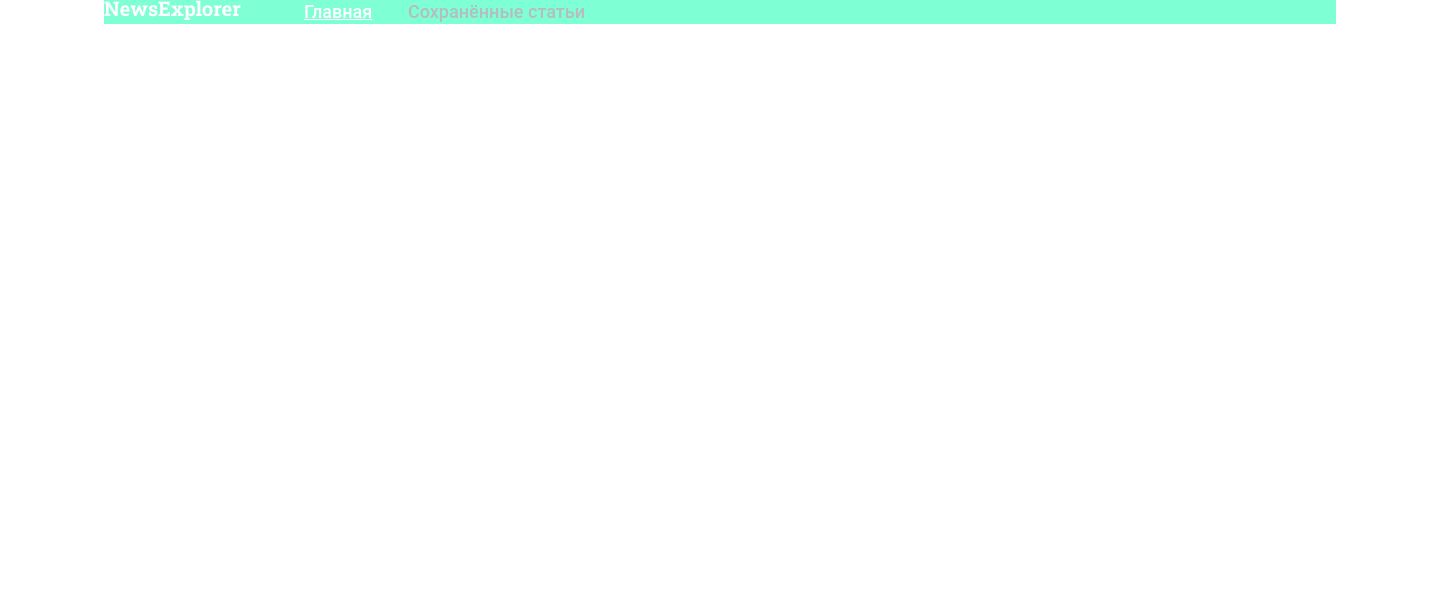
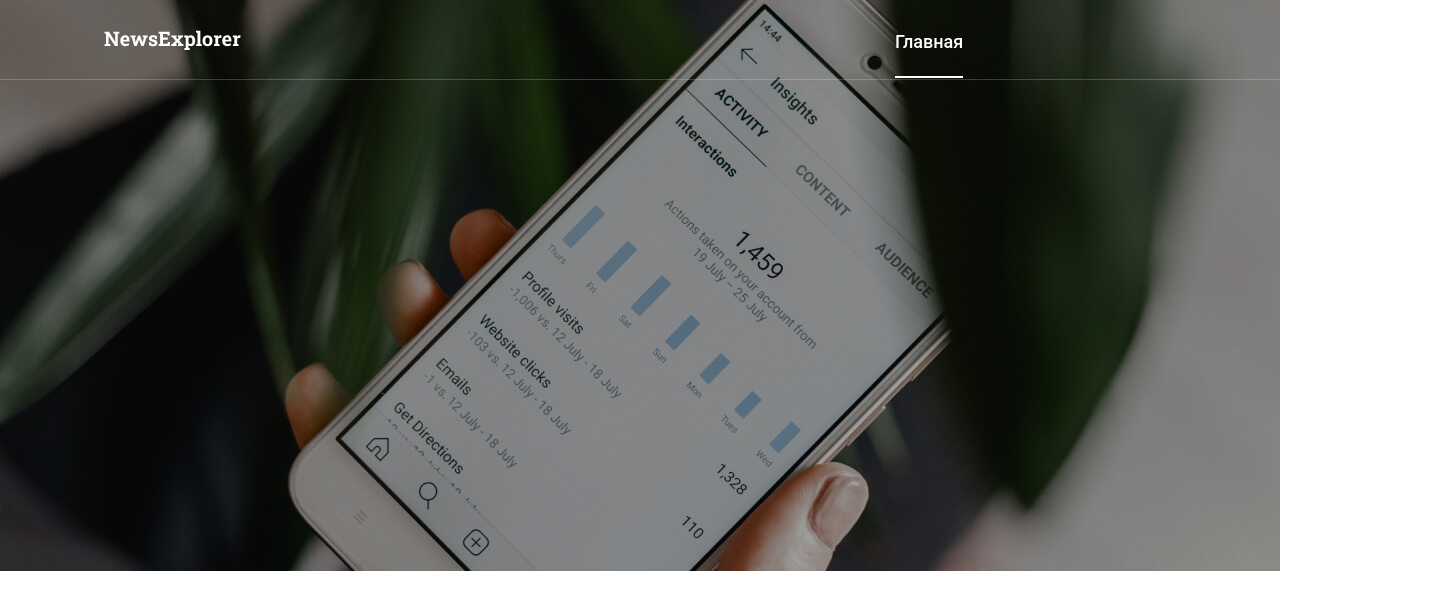
Before and after one commit to horechek444/news-explorer-frontend, a React (Create React App) app: page / in a window 1280 px wide. Shown: the top 610 px of the page, 1440 px wide, since content can reach past the window. Built offline with nearby package versions, Linux system fonts and the light colour scheme.

Commit message:
feat: продолжение работы по верстке header

```diff
--- a/src/components/App/App.css
+++ b/src/components/App/App.css
@@ -14,10 +14,13 @@
 
 .page__cover {
   min-width: 320px;
-  max-width: 1232px;
+  max-width: 1440px;
   width: 100%;
   display: flex;
   flex-direction: column;
   margin: 0 auto;
-  padding: 0 104px;
 }
+
+.header-search-wrapper {
+  background-image: url("../../images/header-background.jpg");
+}
--- a/src/components/Header/Header.css
+++ b/src/components/Header/Header.css
@@ -1,4 +1,8 @@
 .header {
-    background-color: aquamarine;
     display: flex;
+    justify-content: space-between;
+    align-items: center;
+    max-width: 1232px;
+    padding: 30px 104px 26px;
+    box-shadow: inset 0 -1px 0 rgba(255, 255, 255, 0.2);
 }
--- a/src/components/Logo/Logo.css
+++ b/src/components/Logo/Logo.css
@@ -1,8 +1,13 @@
 .logo {
-    width: 200px;
+    width: 138px;
     height: 24px;
 }
 
 .logo__color_type_main {
     fill: white;
 }
+
+.logo__link {
+    max-width: 138px;
+    max-height: 24px;
+}
--- a/src/components/Navigation/Navigation.css
+++ b/src/components/Navigation/Navigation.css
@@ -10,8 +10,15 @@
     line-height: 1.33;
 }
 
+.navigation__item {
+    display: none;
+}
+
+.navigation__item_type_active {
+    display: block;
+}
+
 .navigation__link {
-    color: black;
     text-decoration: none;
 }
 
@@ -19,7 +26,35 @@
     color: rgba(182, 188, 191, 1);
 }
 
-.navigation__link_active {
+.navigation__link_type_save {
+    color: rgba(26, 27, 34, 1);
+}
+
+.navigation__link_type_main-active {
+    position: relative;
     color: white;
-    text-decoration: underline;
 }
+
+.navigation__link_type_main-active::before {
+    content: "";
+    position: absolute;
+    top: 45px;
+    left: 0;
+    width: 100%;
+    height: 2px;
+    background-color: white;
+}
+
+.navigation__link_type_save-active {
+    position: relative;
+}
+
+.navigation__link_type_save-active::before {
+    content: "";
+    position: absolute;
+    top: 45px;
+    left: 0;
+    width: 100%;
+    height: 2px;
+    background-color: rgba(26, 27, 34, 1);
+}
--- a/src/components/Navigation/Navigation.js
+++ b/src/components/Navigation/Navigation.js
@@ -3,8 +3,8 @@ import './Navigation.css';
 const Navigation = () => {
   return (
     <ul className="navigation">
-      <li className="navigation__item">
-        <a className="navigation__link navigation__link_type_main navigation__link_active" href="#">Главная</a>
+      <li className="navigation__item navigation__item_type_active">
+        <a className="navigation__link navigation__link_type_main navigation__link_type_main-active" href="#">Главная</a>
       </li>
       <li className="navigation__item">
         <a className="navigation__link navigation__link_type_main" href="#">Сохранённые статьи</a>
--- /dev/null
+++ b/src/components/SearchForm/SearchForm.css
@@ -0,0 +1,3 @@
+.search-form {
+    min-height: 491px;
+}
--- a/src/components/SearchForm/SearchForm.js
+++ b/src/components/SearchForm/SearchForm.js
@@ -1,3 +1,5 @@
+import './SearchForm.css';
+
 const SearchForm = () => {
   return (
     <div className="search-form">
```
Also changed, not shown: src/components/Logo/Logo.js, src/images/header-background.jpg, 1 other file (tests, documents, lock files or other folders).
